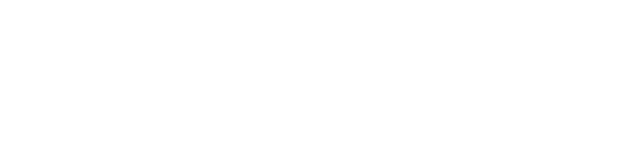
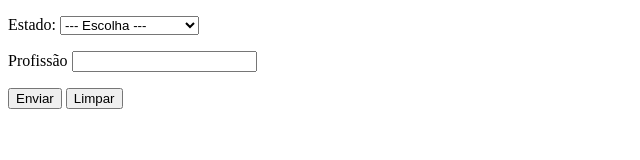
Before and after one commit to p3dr0vsky/HTML5-CSS3, a plain HTML site: page Exercicios/ex025/form007.html in a window 1280 px wide. Shown: the whole page, without its empty margins (0-640 px from the left). Drawn offline with Linux system fonts and the light colour scheme.

Commit message:
mais forms

```diff
--- a/Exercicios/ex025/form007.html
+++ b/Exercicios/ex025/form007.html
@@ -6,6 +6,38 @@
     <title>Document</title>
 </head>
 <body>
-
+    <form action="cadastro.php" method="get">
+        <p>
+            <label for="iest">Estado: </label>
+            <select name="estado" id="iest" required>
+                <option value="" selected> --- Escolha --- </option>
+                <optgroup label="Região Sul">
+                    <option value="L">Lisboa</option>
+                    <option value="S">Setúbal</option>
+                    <option value="A">Évora</option>
+                    <option value="F">Faro</option>
+                </optgroup>
+                <optgroup label="Região Norte">
+                    <option value="B">Braga</option>
+                    <option value="P">Porto</option>
+                    <option value="V">Viana do Castelo</option>
+                    <option value="G">Guimarães</option>
+                </optgroup>
+            </select>
+        </p>
+        <p>
+            <label for="iprof">Profissão</label>
+            <input type="text" name="prof" id="iprof" list="lstprof" required>
+            <datalist id="lstprof" >
+                <option>Administrador</option>
+                <option>Professor</option>
+                <option>Desenvolvedor</option>
+            </datalist>
+        </p>
+        <p>
+            <input type="submit" value="Enviar">
+            <input type="reset" value="Limpar">
+        </p>
+    </form>
 </body>
 </html>
```
